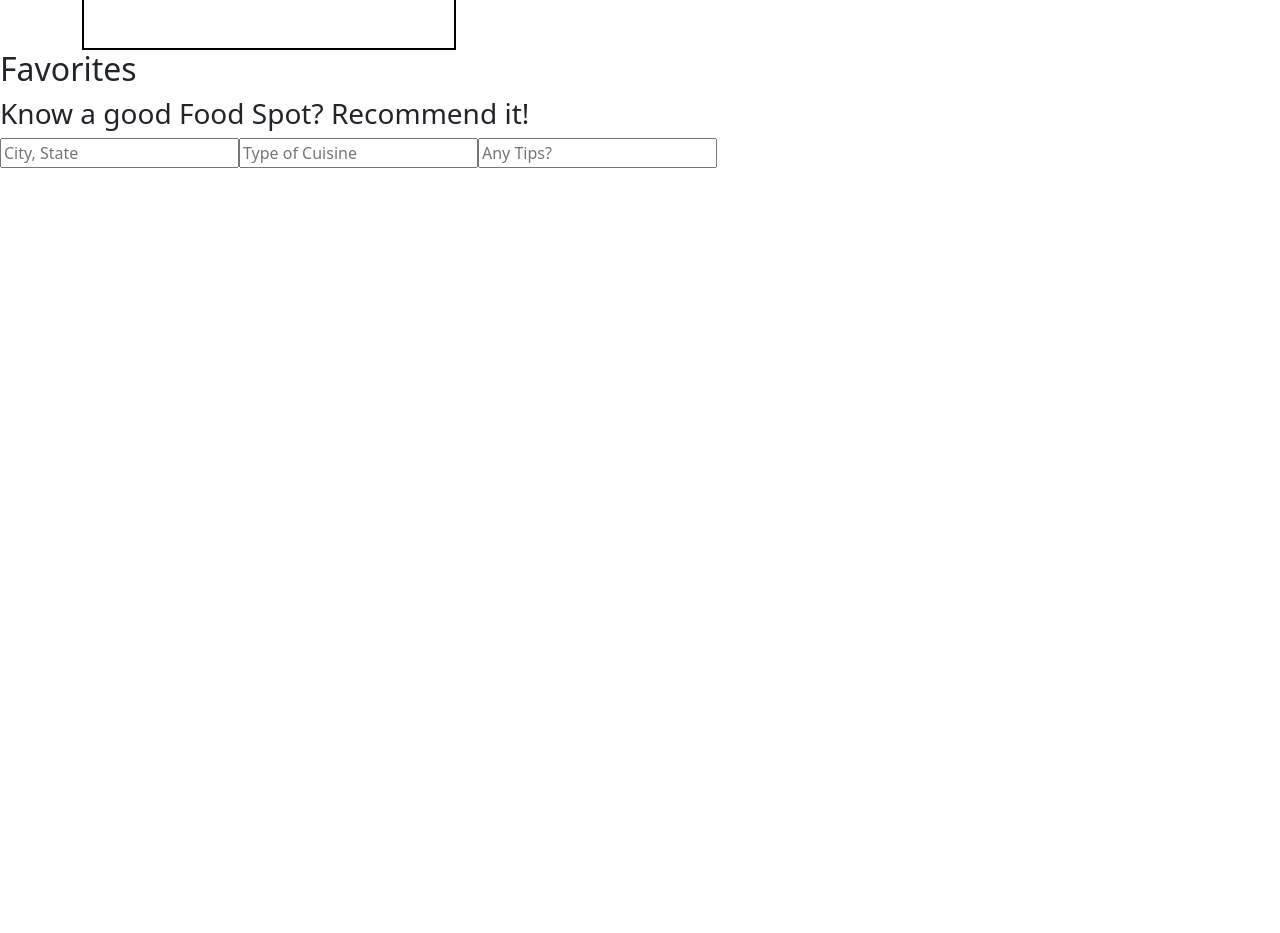
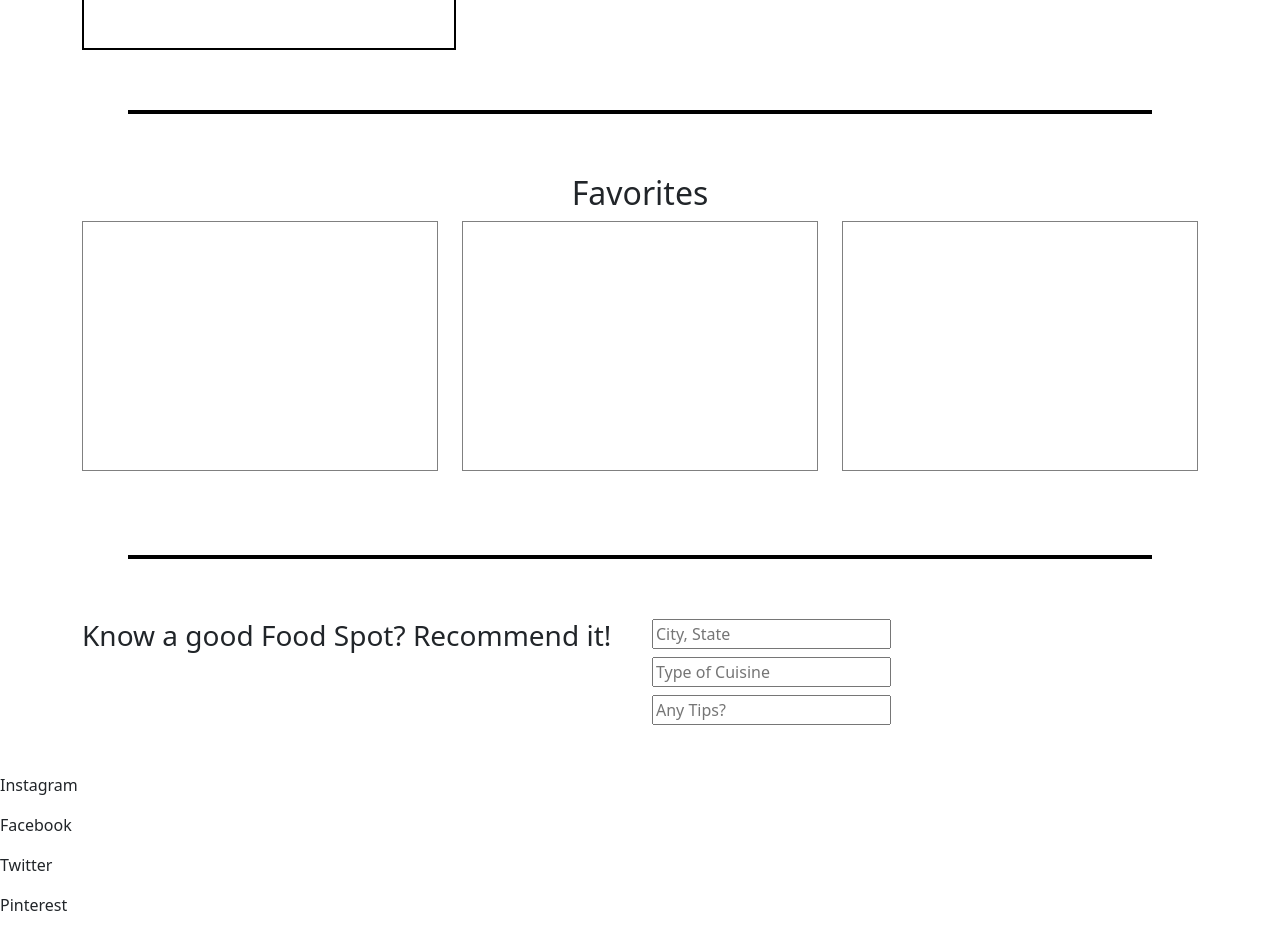
Before and after one commit to rominadouk/foodspot_frontend, a React (Create React App) app: page / in a window 1280 px wide. Shown: the part 880-1813 px from the top of the page. Before the commit the page ends 1048 px from the top, so only its background shows below. Built offline with nearby package versions, Linux system fonts and the light colour scheme.

Commit message:
created layout for favorites and recommendation sections

```diff
--- a/package.json
+++ b/package.json
@@ -11,6 +11,7 @@
     "@types/react": "^18.2.7",
     "@types/react-dom": "^18.2.4",
     "bootstrap": "^5.3.0",
+    "bootstrap-icons": "^1.10.5",
     "react": "^18.2.0",
     "react-bootstrap": "^2.7.4",
     "react-dom": "^18.2.0",
--- a/src/App.tsx
+++ b/src/App.tsx
@@ -5,15 +5,17 @@ import HomeImage from './components/HomeImage';
 import JustVisited from './components/JustVisited';
 import Favorites from './components/Favorites';
 import Recommendation from './components/Recommendations';
+import Footer from './components/Footer';
 
 function App() {
   return (
           <>
-          {/* <Navbar /> */}
-          <HomeImage />
-          <JustVisited />
-          <Favorites />
-          <Recommendation />
+            {/* <Navbar /> */}
+            <HomeImage />
+            <JustVisited />
+            <Favorites />
+            <Recommendation />
+            <Footer />
           </>
   );
 }
--- a/src/components/Favorites.tsx
+++ b/src/components/Favorites.tsx
@@ -1,12 +1,24 @@
 import React from "react";
+import { Container, Row, Col } from "react-bootstrap";
 
 const Favorites = () => {
     return (
         <>
-        <h2>Favorites</h2>
-        <div className='favorite-spot' id='favorite-1'></div>
-        <div className='favorite-spot'id='favorite-2'></div>
-        <div className='favorite-spot'id='favorite-3'></div>
+        <h2 className="text-center">Favorites</h2>
+        <Container>
+            <Row>
+                <Col className="col-12 col-lg-4 mb-4">
+                    <div className='favorite-spot' id='favorite-1'></div>
+                </Col>
+                <Col className="col-12 col-lg-4 mb-4">
+                    <div className='favorite-spot' id='favorite-2'></div>
+                </Col>
+                <Col className="col-12 col-lg-4 mb-4">
+                    <div className='favorite-spot' id='favorite-3'></div>
+                </Col>
+            </Row>
+        </Container>
+            <div className="bottom-divider"></div>
 
         </>
      );
--- a/src/components/Footer.tsx
+++ b/src/components/Footer.tsx
@@ -1,10 +1,12 @@
 import React from "react";
+
+
 const Footer = () => {
     return (
         <>
             <p>Instagram</p>
             <p>Facebook</p>
-            <p>Twitter</p>
+            <p><i className="bi bi-twitter"></i>Twitter</p>
             <p>Pinterest</p>
         </>
      );
--- a/src/components/HomePage.css
+++ b/src/components/HomePage.css
@@ -6,3 +6,17 @@
     height: 300px;
     border: 2px solid black;
 }
+
+.bottom-divider {
+    margin: 60px auto;
+    border: 2px solid black;
+    width: 80vw;
+    height: 2px;
+}
+
+/* FAVORITE SECTION */
+.favorite-spot {
+    border: 1px solid gray;
+    height: 250px;
+
+}
--- a/src/components/JustVisited.tsx
+++ b/src/components/JustVisited.tsx
@@ -16,11 +16,13 @@ const JustVisited = () => {
                     <Col className='col-12 col-lg-5'>
                         <h3>Food Spot</h3>
                         <p>City, State</p>
+                        <div className='just-visited-image col-lg-7 d-block d-lg-none mb-3'></div>
                         <p>Lorem ipsum dolor sit amet consectetur adipisicing elit. Error dolorem deserunt ducimus reiciendis voluptates earum sequi quae! Voluptatibus iusto sit adipisci voluptatum neque magnam reiciendis consectetur. Aspernatur ipsa nostrum optio.</p>
-                        <button>Show Me This Spot</button>
+                        <button className="mb-5">Show Me This Spot</button>
                     </Col>
                 </Row>
             </Container>
+            <div className="bottom-divider"></div>
         </>
      );
 }
--- a/src/components/Navbar.css
+++ b/src/components/Navbar.css
@@ -1,8 +1,7 @@
 /* NAV STYLING FOR HOMEPAGE */
 
-.navbar-toggle {
+.navbar-toggler-icon {
     color:white !important;
-
 }
 
 .nav-link {
--- a/src/components/Recommendations.tsx
+++ b/src/components/Recommendations.tsx
@@ -1,11 +1,20 @@
 import React from "react";
+import { Container, Row, Col } from "react-bootstrap";
 const Recommendation = () => {
     return (
         <>
-            <h3>Know a good Food Spot? Recommend it!</h3>
-            <input type='text' placeholder="City, State" />
-            <input type='text' placeholder="Type of Cuisine" />
-            <input type='tips' placeholder="Any Tips?" />
+        <Container className="mb-5">
+            <Row>
+                <Col className="col-lg-6">
+                    <h3>Know a good Food Spot? Recommend it!</h3>
+                </Col>
+                <Col className="col-lg-2">
+                    <input className='mb-2' type='text' placeholder="City, State" />
+                    <input className='mb-2' type='text' placeholder="Type of Cuisine" />
+                    <input type='tips' placeholder="Any Tips?" />
+                </Col>
+            </Row>
+        </Container>
         </>
      );
 }
```
Also changed, not shown: 1 other file (tests, documents, lock files or other folders).
